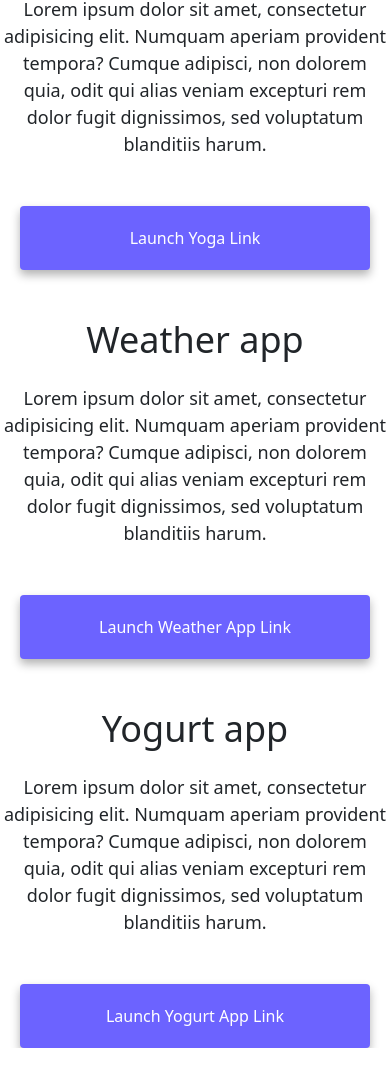
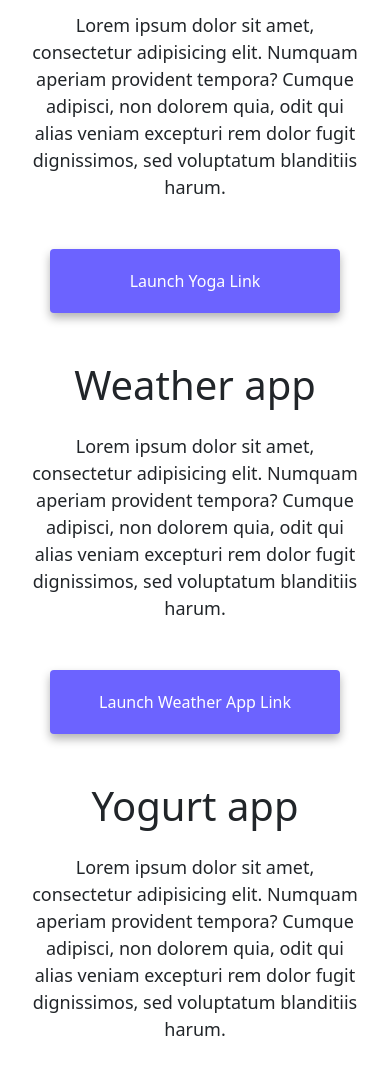
Before and after one commit to Kanakosaitoh/My-portfolio-app-project, a plain HTML site: page index.html in a window 390 px wide. Shown: the part 514-1597 px from the top of the page. Before the commit the page ends 1562 px from the top, so only its background shows below. Drawn offline with nearby package versions, Linux system fonts and the light colour scheme; a script that the page names is missing.

```diff
--- a/src/style.css
+++ b/src/style.css
@@ -31,7 +31,9 @@ p {
   font-size: 18px;
   line-height: 1.5;
 }
-
+.container-app {
+  margin: 30px;
+}
 .navigation-links {
   display: flex;
   margin-top: 40px;
@@ -100,7 +102,7 @@ p {
     line-height: 1.5;
   }
   h2 {
-    font-size: 36px;
+    font-size: 40px;
     text-align: center;
   }
   p {
```
